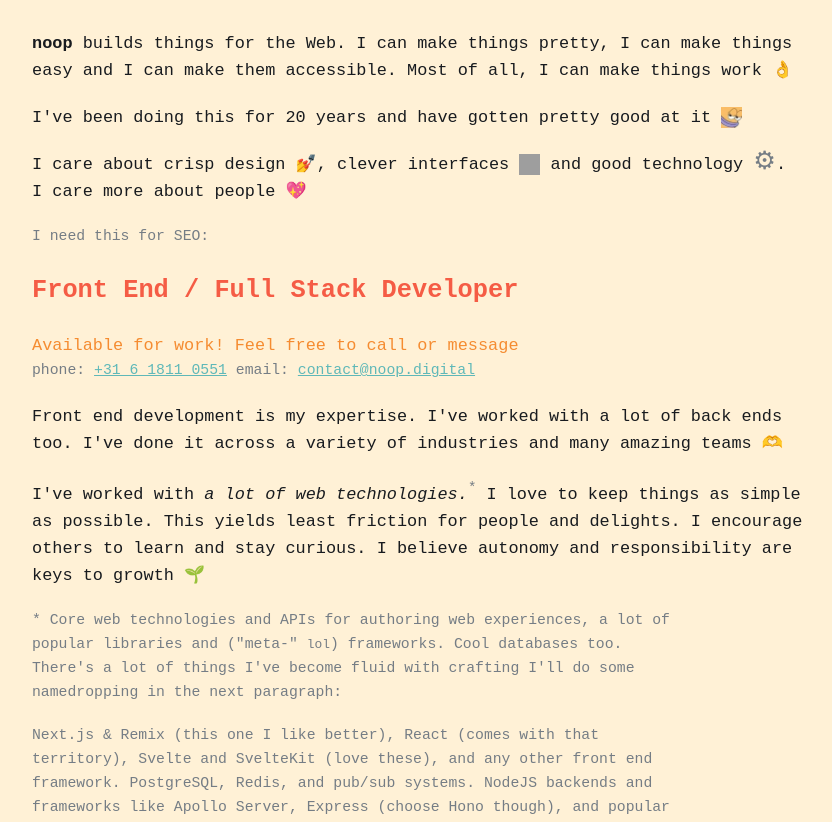
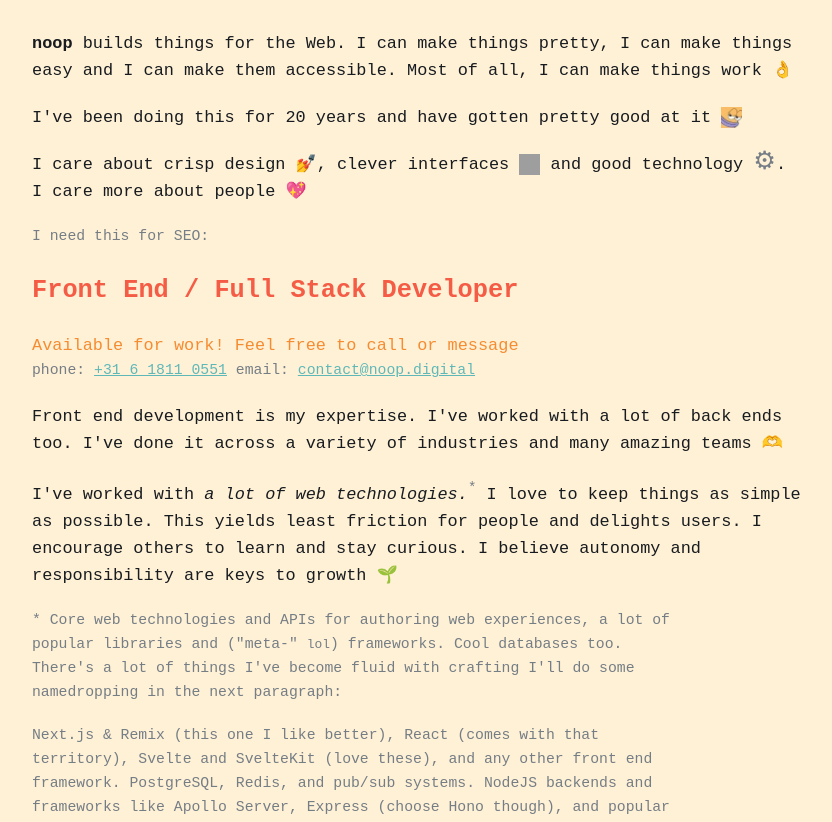
Before and after one commit to rombrom/noop.digital, a website with bundled scripts: page index.html in a window 1280 px wide. Shown: the part 264-1086 px from the top of the page, without its empty margins (221-1053 px from the left). Built offline with nearby package versions, Linux system fonts and the light colour scheme; grey boxes are pictures that could not be loaded.

Commit message:
chore: "users"

```diff
--- a/index.html
+++ b/index.html
@@ -59,8 +59,8 @@
       <p>
         I've worked with <em>a lot of web technologies.</em><sup>*</sup> I love
         to keep things as simple as possible. This yields least friction for
-        people and delights. I encourage others to learn and stay curious. I
-        believe autonomy and responsibility are keys to growth 🌱
+        people and delights users. I encourage others to learn and stay curious.
+        I believe autonomy and responsibility are keys to growth 🌱
       </p>
 
       <p>
```
